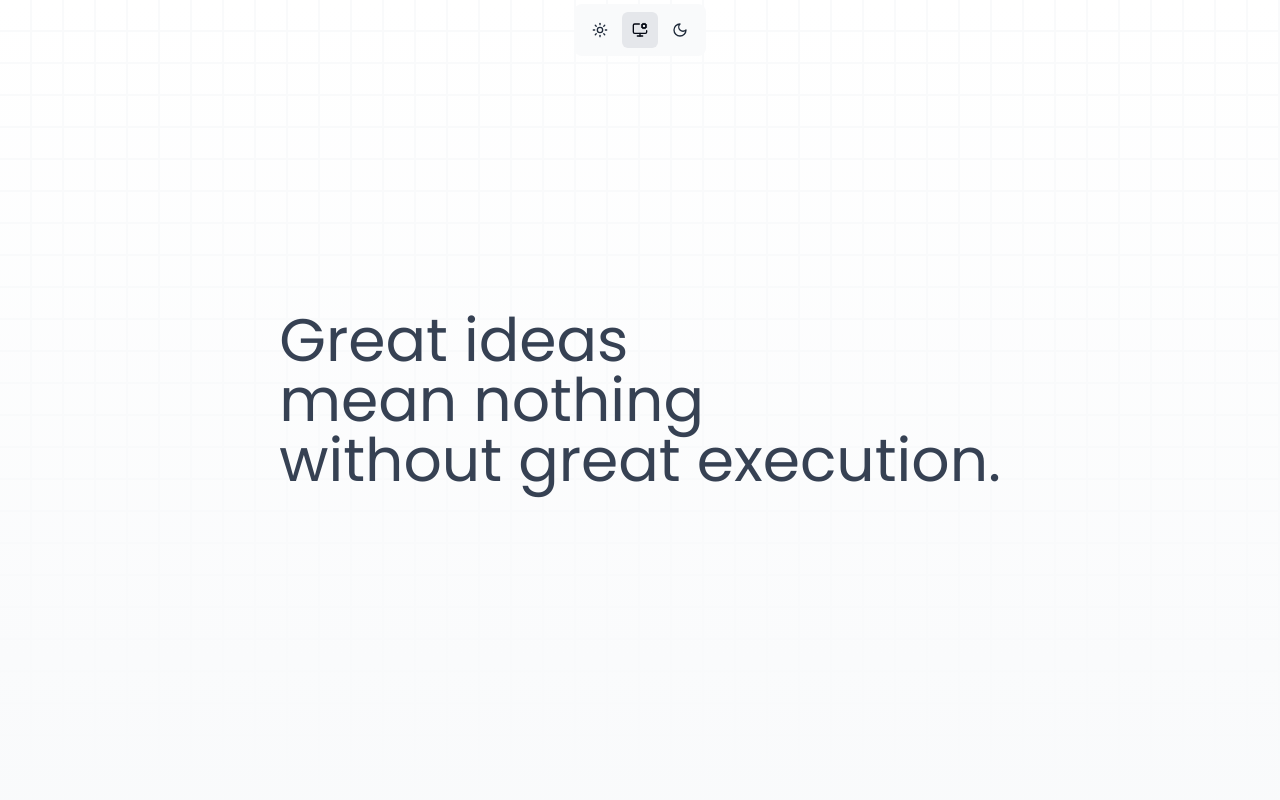
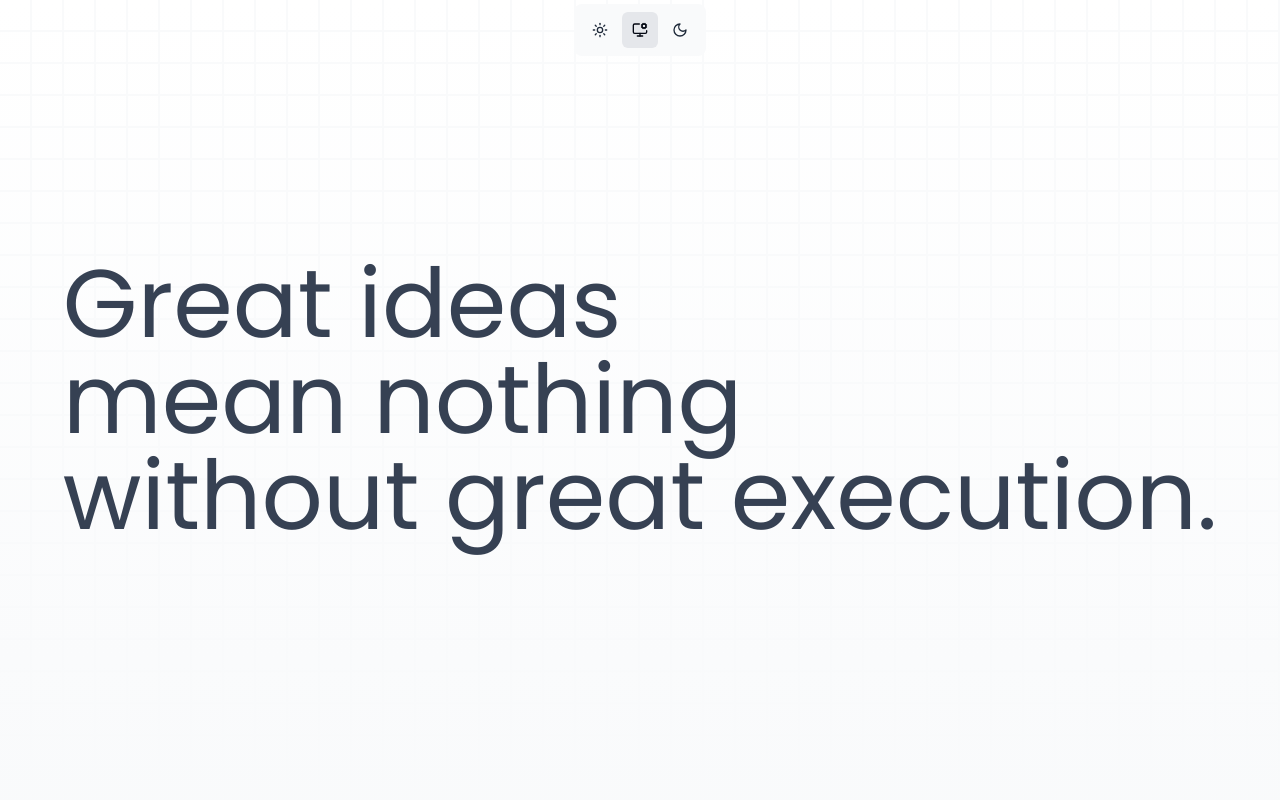
Before and after one commit to ronnyhaase/ronnyhaase.com, a Next.js app: page / in a window 1280 px wide. Shown: the top 800 px of the page. Built offline with nearby package versions, Linux system fonts and the light colour scheme; no server answers.

Commit message:
Improve intro text font sizes

```diff
--- a/src/contents/home-page/components/intro.tsx
+++ b/src/contents/home-page/components/intro.tsx
@@ -6,7 +6,7 @@ function Intro() {
 		<div
 			className={clsx(
 				"Intro w-full min-h-full flex flex-col items-center justify-center",
-				"text-gray-700 dark:text-gray-300 text-2xl sm:text-4xl md:text-6xl: xl:text-6xl whitespace-pre-wrap",
+				"text-gray-700 dark:text-gray-300 text-2xl sm:text-4xl lg:text-6xl xl:text-8xl whitespace-pre-wrap",
 			)}
 		>
 			<TextFadeIn
```
